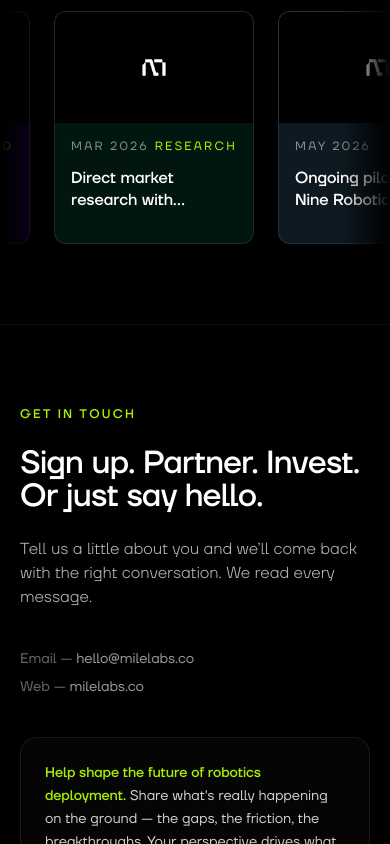
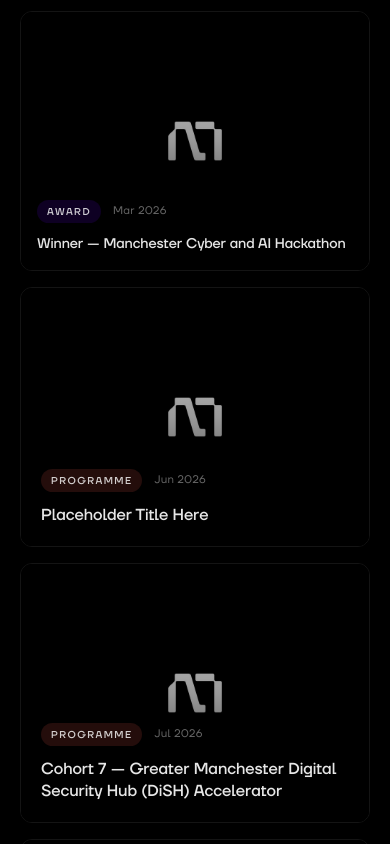
Before and after one commit to mile-robotics/mile-website-v2, a Next.js app: page / in a window 390 px wide. Shown: the part 4700-5544 px from the top of the page. Built offline with nearby package versions, Linux system fonts and the light colour scheme.

Commit message:
Update bento box

```diff
--- a/app/globals.css
+++ b/app/globals.css
@@ -179,14 +179,24 @@
 }
 
 .bento-grid > .bento-card {
-  min-height: 280px;
+  min-height: 260px;
 }
 
 @media (min-width: 768px) {
   .bento-grid {
     grid-template-columns: repeat(2, 1fr);
-    grid-auto-rows: 220px;
     gap: 20px;
+  }
+
+  .bento-grid > .bento-card {
+    min-height: 220px;
+  }
+}
+
+@media (min-width: 1024px) {
+  .bento-grid {
+    grid-template-columns: repeat(4, 1fr);
+    grid-auto-rows: 200px;
   }
 
   .bento-grid > .bento-card {
--- a/app/sections/Updates.tsx
+++ b/app/sections/Updates.tsx
@@ -1,6 +1,6 @@
 "use client";
 
-import { useEffect, useRef } from "react";
+import { useEffect, useState } from "react";
 import Image from "next/image";
 import { motion } from "framer-motion";
 
@@ -12,7 +12,7 @@
   image: string;
 };
 
-const row1Updates: Update[] = [
+const updates: Update[] = [
   {
     date: "Mar 2026",
     tag: "Award",
@@ -37,7 +37,8 @@
   {
     date: "Jul 2026",
     tag: "Programme",
-    title: "Cohort 7 — Greater Manchester Digital Security Hub (DiSH) Accelerator",
+    title:
+      "Cohort 7 — Greater Manchester Digital Security Hub (DiSH) Accelerator",
     accent: "bg-coral/15",
     image: "/updates/dish-accelerator-cohort-7.jpg",
   },
@@ -57,185 +58,264 @@
   },
 ];
 
-// TODO: Re-enable row2Updates when ready
-// const row2Updates: Update[] = [
-//   {
-//     date: "Mar 2026",
-//     tag: "Award",
-//     title: "Winner — Manchester Cyber and AI Hackathon",
-//     accent: "bg-electric-violet/15",
-//     image: "/updates/manchester-cyber-ai-hackathon.jpg",
-//   },
-//   {
-//     date: "Mar 2026",
-//     tag: "Research",
-//     title: "Direct market research with robotics industry leaders",
-//     accent: "bg-emerald-teal/15",
-//     image: "/updates/robotics-market-research.jpg",
-//   },
-//   {
-//     date: "May 2026",
-//     tag: "Milestone",
-//     title: "Registered with Companies House",
-//     accent: "bg-electric-lime/15",
-//     image: "/updates/companies-house-registration.jpg",
-//   },
-//   {
-//     date: "May 2026",
-//     tag: "Pilot",
-//     title: "Ongoing pilot with Ice Nine Robotics",
-//     accent: "bg-sky-blue/15",
-//     image: "/updates/icenine-robotics-pilot.jpg",
-//   },
-//   {
-//     date: "Jul 2026",
-//     tag: "Programme",
-//     title: "Cohort 7 — Greater Manchester Digital Security Hub (DiSH) Accelerator",
-//     accent: "bg-coral/15",
-//     image: "/updates/dish-accelerator-cohort-7.jpg",
-//   },
-//   {
-//     date: "From Jun 2026",
-//     tag: "Funding",
-//     title: "Non-dilutive grant funding round",
-//     accent: "bg-electric-violet/15",
-//     image: "/updates/grant-funding-round.jpg",
-//   },
-// ];
+/* ────────────────────────────────────────────────────────
+   Bento layout engine — 6 items, 4-column × 3-row grid
 
-const AUTO_SCROLL_PX_PER_SEC = 28;
-const RESUME_AFTER_IDLE_MS = 1500;
+   Every pattern uses 4 DIFFERENT card sizes:
+     • 1 big   (2×2 = 4 cells)
+     • 2 wide  (2×1 = 2 cells each)
+     • 1 tall  (1×2 = 2 cells)
+     • 2 normal(1×1 = 1 cell each)
 
-function UpdateCard({ u, ariaHidden }: { u: Update; ariaHidden?: boolean }) {
+   Total: 4 + 4 + 2 + 2 = 12 cells = 4 cols × 3 rows.
+
+   6 structurally unique patterns × 720 card shuffles
+   = 4 320 visually unique layouts per refresh.
+──────────────────────────────────────────────────────── */
+
+type GridPlacement = {
+  colStart: number;
+  colEnd: number;
+  rowStart: number;
+  rowEnd: number;
+};
+
+const BENTO_PATTERNS: GridPlacement[][] = [
+  // 1 — Big top-left
+  //  ┌─────────┬─────────┐
+  //  │         │ wide A  │
+  //  │ big 2×2 ├────┬────┤
+  //  │         │tall│ ·  │
+  //  ├─────────┤1×2 ├────┤
+  //  │ wide B  │    │ ·  │
+  //  └─────────┴────┴────┘
+  [
+    { colStart: 1, colEnd: 3, rowStart: 1, rowEnd: 3 },
+    { colStart: 3, colEnd: 5, rowStart: 1, rowEnd: 2 },
+    { colStart: 3, colEnd: 4, rowStart: 2, rowEnd: 4 },
+    { colStart: 4, colEnd: 5, rowStart: 2, rowEnd: 3 },
+    { colStart: 1, colEnd: 3, rowStart: 3, rowEnd: 4 },
+    { colStart: 4, colEnd: 5, rowStart: 3, rowEnd: 4 },
+  ],
+
+  // 2 — Big top-right
+  //  ┌─────────┬─────────┐
+  //  │ wide A  │         │
+  //  ├────┬────┤ big 2×2 │
+  //  │ ·  │tall│         │
+  //  ├────┤1×2 ├─────────┤
+  //  │ ·  │    │ wide B  │
+  //  └────┴────┴─────────┘
+  [
+    { colStart: 1, colEnd: 3, rowStart: 1, rowEnd: 2 },
+    { colStart: 3, colEnd: 5, rowStart: 1, rowEnd: 3 },
+    { colStart: 1, colEnd: 2, rowStart: 2, rowEnd: 3 },
+    { colStart: 2, colEnd: 3, rowStart: 2, rowEnd: 4 },
+    { colStart: 1, colEnd: 2, rowStart: 3, rowEnd: 4 },
+    { colStart: 3, colEnd: 5, rowStart: 3, rowEnd: 4 },
+  ],
+
+  // 3 — Big bottom-left
+  //  ┌─────────┬────┬────┐
+  //  │ wide A  │ ·  │tall│
+  //  ├─────────┼────┤1×2 │
+  //  │         │ ·  │    │
+  //  │ big 2×2 ├────┴────┤
+  //  │         │ wide B  │
+  //  └─────────┴─────────┘
+  [
+    { colStart: 1, colEnd: 3, rowStart: 1, rowEnd: 2 },
+    { colStart: 3, colEnd: 4, rowStart: 1, rowEnd: 2 },
+    { colStart: 4, colEnd: 5, rowStart: 1, rowEnd: 3 },
+    { colStart: 1, colEnd: 3, rowStart: 2, rowEnd: 4 },
+    { colStart: 3, colEnd: 4, rowStart: 2, rowEnd: 3 },
+    { colStart: 3, colEnd: 5, rowStart: 3, rowEnd: 4 },
+  ],
+
+  // 4 — Big bottom-right
+  //  ┌────┬────┬─────────┐
+  //  │ ·  │tall│ wide A  │
+  //  ├────┤1×2 ├─────────┤
+  //  │ ·  │    │         │
+  //  ├────┴────┤ big 2×2 │
+  //  │ wide B  │         │
+  //  └─────────┴─────────┘
+  [
+    { colStart: 1, colEnd: 2, rowStart: 1, rowEnd: 2 },
+    { colStart: 2, colEnd: 3, rowStart: 1, rowEnd: 3 },
+    { colStart: 3, colEnd: 5, rowStart: 1, rowEnd: 2 },
+    { colStart: 1, colEnd: 2, rowStart: 2, rowEnd: 3 },
+    { colStart: 3, colEnd: 5, rowStart: 2, rowEnd: 4 },
+    { colStart: 1, colEnd: 3, rowStart: 3, rowEnd: 4 },
+  ],
+
+  // 5 — Big center-left, wides at bottom
+  //  ┌────┬─────────┬────┐
+  //  │tall│         │ ·  │
+  //  │1×2 │ big 2×2 ├────┤
+  //  │    │         │ ·  │
+  //  ├────┴────┬────┴────┤
+  //  │ wide A  │ wide B  │
+  //  └─────────┴─────────┘
+  [
+    { colStart: 1, colEnd: 2, rowStart: 1, rowEnd: 3 },
+    { colStart: 2, colEnd: 4, rowStart: 1, rowEnd: 3 },
+    { colStart: 4, colEnd: 5, rowStart: 1, rowEnd: 2 },
+    { colStart: 4, colEnd: 5, rowStart: 2, rowEnd: 3 },
+    { colStart: 1, colEnd: 3, rowStart: 3, rowEnd: 4 },
+    { colStart: 3, colEnd: 5, rowStart: 3, rowEnd: 4 },
+  ],
+
+  // 6 — Both wides at top, big bottom-right
+  //  ┌─────────┬─────────┐
+  //  │ wide A  │ wide B  │
+  //  ├────┬────┼─────────┤
+  //  │tall│ ·  │         │
+  //  │1×2 ├────┤ big 2×2 │
+  //  │    │ ·  │         │
+  //  └────┴────┴─────────┘
+  [
+    { colStart: 1, colEnd: 3, rowStart: 1, rowEnd: 2 },
+    { colStart: 3, colEnd: 5, rowStart: 1, rowEnd: 2 },
+    { colStart: 1, colEnd: 2, rowStart: 2, rowEnd: 4 },
+    { colStart: 2, colEnd: 3, rowStart: 2, rowEnd: 3 },
+    { colStart: 3, colEnd: 5, rowStart: 2, rowEnd: 4 },
+    { colStart: 2, colEnd: 3, rowStart: 3, rowEnd: 4 },
+  ],
+];
+
+function shuffleArray<T>(arr: T[]): T[] {
+  const shuffled = [...arr];
+  for (let i = shuffled.length - 1; i > 0; i--) {
+    const j = Math.floor(Math.random() * (i + 1));
+    [shuffled[i], shuffled[j]] = [shuffled[j], shuffled[i]];
+  }
+  return shuffled;
+}
+
+type CardSize = "big" | "wide" | "tall" | "normal";
+
+function getCardSize(p: GridPlacement): CardSize {
+  const cols = p.colEnd - p.colStart;
+  const rows = p.rowEnd - p.rowStart;
+  if (cols > 1 && rows > 1) return "big";
+  if (cols > 1) return "wide";
+  if (rows > 1) return "tall";
+  return "normal";
+}
+
+/* ── Card ──────────────────────────────────────────── */
+
+const sizeStyles: Record<CardSize, { padding: string; title: string }> = {
+  big: {
+    padding: "p-6 sm:p-8 lg:p-10",
+    title: "text-lg sm:text-xl lg:text-2xl max-w-[28ch]",
+  },
+  wide: {
+    padding: "p-5 sm:p-7",
+    title: "text-base sm:text-lg lg:text-xl max-w-[32ch]",
+  },
+  tall: {
+    padding: "p-5 sm:p-7",
+    title: "text-base sm:text-lg max-w-[20ch]",
+  },
+  normal: {
+    padding: "p-4 sm:p-5",
+    title: "text-sm sm:text-base line-clamp-2",
+  },
+};
+
+function BentoCard({
+  update,
+  placement,
+  index,
+}: {
+  update: Update;
+  placement: GridPlacement;
+  index: number;
+}) {
+  const size = getCardSize(placement);
+  const styles = sizeStyles[size];
+
   return (
-    <article
-      aria-hidden={ariaHidden}
-      className={`shrink-0 w-[200px] sm:w-[230px] md:w-[260px] rounded-xl sm:rounded-2xl border border-white/10 ${u.accent} overflow-hidden backdrop-blur-sm`}
+    <motion.article
+      initial={{ opacity: 0, y: 28, scale: 0.96 }}
+      animate={{ opacity: 1, y: 0, scale: 1 }}
+      transition={{
+        duration: 0.65,
+        delay: 0.08 + index * 0.1,
+        ease: [0.25, 0.46, 0.45, 0.94],
+      }}
+      className="bento-card group relative rounded-xl sm:rounded-2xl overflow-hidden border border-white/[0.08] hover:border-white/[0.18] transition-[border-color,box-shadow] duration-500 cursor-default"
+      style={
+        {
+          "--bento-col-start": placement.colStart,
+          "--bento-col-end": placement.colEnd,
+          "--bento-row-start": placement.rowStart,
+          "--bento-row-end": placement.rowEnd,
+        } as React.CSSProperties
+      }
     >
-      <div className="relative w-full aspect-video bg-white/5">
+      {/* Full-bleed image */}
+      <div className="absolute inset-0">
         <Image
-          src={u.image}
-          alt={u.title}
+          src={update.image}
+          alt={update.title}
           fill
-          sizes="(max-width: 640px) 200px, (max-width: 768px) 230px, 260px"
-          className="object-cover"
+          sizes={
+            size === "big"
+              ? "(max-width: 768px) 100vw, 50vw"
+              : size === "wide"
+                ? "(max-width: 768px) 100vw, 50vw"
+                : "(max-width: 768px) 100vw, 25vw"
+          }
+          className="object-cover transition-transform duration-700 ease-out group-hover:scale-[1.04]"
         />
       </div>
-      <div className="p-4 sm:p-5">
-        <div className="flex items-center justify-between text-xs uppercase tracking-[0.18em] text-white/50">
-          <span>{u.date}</span>
-          <span className="text-electric-lime">{u.tag}</span>
+
+      {/* Gradient overlay */}
+      <div className="absolute inset-0 bg-gradient-to-t from-black/90 via-black/40 to-black/10" />
+
+      {/* Content */}
+      <div
+        className={`relative h-full flex flex-col justify-end ${styles.padding}`}
+      >
+        <div className="flex items-center gap-3">
+          <span
+            className={`text-[10px] sm:text-[11px] px-2.5 py-1 rounded-full ${update.accent} backdrop-blur-sm text-white/80 uppercase tracking-[0.14em] font-medium`}
+          >
+            {update.tag}
+          </span>
+          <span className="text-[11px] text-white/40 tracking-wide">
+            {update.date}
+          </span>
         </div>
-        <h3 className="mt-3 text-base font-medium leading-snug line-clamp-2">
-          {u.title}
+        <h3
+          className={`mt-3 font-medium leading-snug text-white/90 ${styles.title}`}
+        >
+          {update.title}
         </h3>
       </div>
-    </article>
+
+      {/* Hover glow */}
+      <div className="absolute inset-0 opacity-0 group-hover:opacity-100 transition-opacity duration-500 pointer-events-none rounded-2xl shadow-[inset_0_0_40px_rgba(169,240,0,0.04)]" />
+    </motion.article>
   );
 }
 
+/* ── Section ───────────────────────────────────────── */
+
 export function Updates() {
-  const track1Ref = useRef<HTMLDivElement>(null);
-  // const track2Ref = useRef<HTMLDivElement>(null); // TODO: Re-enable with row2
-  const pausedRef = useRef(false);
-  const resumeTimerRef = useRef<ReturnType<typeof setTimeout> | undefined>();
-
-  const bumpPause = () => {
-    pausedRef.current = true;
-    if (resumeTimerRef.current) clearTimeout(resumeTimerRef.current);
-    resumeTimerRef.current = setTimeout(() => {
-      pausedRef.current = false;
-    }, RESUME_AFTER_IDLE_MS);
-  };
+  const [layout, setLayout] = useState<{
+    cards: Update[];
+    pattern: GridPlacement[];
+  } | null>(null);
 
   useEffect(() => {
-    const el1 = track1Ref.current;
-    // const el2 = track2Ref.current; // TODO: Re-enable with row2
-    if (!el1) return;
-
-    const prefersReduced = window.matchMedia(
-      "(prefers-reduced-motion: reduce)"
-    ).matches;
-    if (prefersReduced) return;
-
-    // TODO: Re-enable with row2
-    // el2.scrollLeft = el2.scrollWidth / 2;
-
-    let last = performance.now();
-    let rafId = 0;
-    let acc1 = 0;
-    // let acc2 = 0; // TODO: Re-enable with row2
-
-    const tick = (now: number) => {
-      const dt = Math.min((now - last) / 1000, 1 / 30);
-      last = now;
-
-      if (!pausedRef.current) {
-        // Row 1 — scrolls left
-        acc1 += AUTO_SCROLL_PX_PER_SEC * dt;
-        const whole1 = Math.floor(acc1);
-        if (whole1 > 0) {
-          el1.scrollLeft += whole1;
-          acc1 -= whole1;
-        }
-        const half1 = el1.scrollWidth / 2;
-        if (half1 > 0 && el1.scrollLeft >= half1) {
-          el1.scrollLeft -= half1;
-        }
-
-        // TODO: Re-enable with row2
-        // // Row 2 — scrolls right
-        // acc2 += AUTO_SCROLL_PX_PER_SEC * dt;
-        // const whole2 = Math.floor(acc2);
-        // if (whole2 > 0) {
-        //   el2.scrollLeft -= whole2;
-        //   acc2 -= whole2;
-        // }
-        // const half2 = el2.scrollWidth / 2;
-        // if (half2 > 0 && el2.scrollLeft <= 0) {
-        //   el2.scrollLeft += half2;
-        // }
-      }
-
-      rafId = requestAnimationFrame(tick);
-    };
-    rafId = requestAnimationFrame(tick);
-
-    const onEnter = () => {
-      pausedRef.current = true;
-      if (resumeTimerRef.current) clearTimeout(resumeTimerRef.current);
-    };
-    const onLeave = () => { pausedRef.current = false; };
-    const onWheel = () => bumpPause();
-    const onTouchStart = onEnter;
-    const onTouchEnd = () => bumpPause();
-
-    [el1].forEach((el) => {
-      el.addEventListener("mouseenter", onEnter);
-      el.addEventListener("mouseleave", onLeave);
-      el.addEventListener("wheel", onWheel, { passive: true });
-      el.addEventListener("touchstart", onTouchStart, { passive: true });
-      el.addEventListener("touchend", onTouchEnd);
-    });
-
-    const onVisibility = () => {
-      if (document.hidden) pausedRef.current = true;
-      else bumpPause();
-    };
-    document.addEventListener("visibilitychange", onVisibility);
-
-    return () => {
-      cancelAnimationFrame(rafId);
-      if (resumeTimerRef.current) clearTimeout(resumeTimerRef.current);
-      [el1].forEach((el) => {
-        el.removeEventListener("mouseenter", onEnter);
-        el.removeEventListener("mouseleave", onLeave);
-        el.removeEventListener("wheel", onWheel);
-        el.removeEventListener("touchstart", onTouchStart);
-        el.removeEventListener("touchend", onTouchEnd);
-      });
-      document.removeEventListener("visibilitychange", onVisibility);
-    };
+    const shuffled = shuffleArray(updates);
+    const pattern =
+      BENTO_PATTERNS[Math.floor(Math.random() * BENTO_PATTERNS.length)];
+    setLayout({ cards: shuffled, pattern });
   }, []);
 
   return (
@@ -267,37 +347,23 @@
           Quiet, steady progress — pilots, awards, research, and the moments
           worth marking.
         </p>
-      </div>
 
-      <div className="relative mt-12 sm:mt-14 flex flex-col gap-6">
-        <div className="pointer-events-none absolute inset-y-0 left-0 w-12 sm:w-24 z-10 bg-gradient-to-r from-black to-transparent" />
-        <div className="pointer-events-none absolute inset-y-0 right-0 w-12 sm:w-24 z-10 bg-gradient-to-l from-black to-transparent" />
-
-        {/* Row 1 — scrolls left */}
-        <div
-          ref={track1Ref}
-          className="flex gap-6 overflow-x-auto overscroll-x-contain px-5 sm:px-6 lg:px-10 no-scrollbar"
-        >
-          {row1Updates.map((u) => (
-            <UpdateCard key={`a-${u.title}`} u={u} />
-          ))}
-          {row1Updates.map((u) => (
-            <UpdateCard key={`b-${u.title}`} u={u} ariaHidden />
-          ))}
+        {/* Bento Grid */}
+        <div className="bento-grid mt-12 sm:mt-16">
+          {layout ? (
+            layout.cards.map((update, i) => (
+              <BentoCard
+                key={update.title}
+                update={update}
+                placement={layout.pattern[i]}
+                index={i}
+              />
+            ))
+          ) : (
+            /* Reserve space to prevent layout shift during hydration */
+            <div className="col-span-full min-h-[600px] lg:min-h-[640px]" />
+          )}
         </div>
-
-        {/* TODO: Re-enable Row 2 when ready */}
-        {/* <div
-          ref={track2Ref}
-          className="flex gap-6 overflow-x-auto overscroll-x-contain px-5 sm:px-6 lg:px-10 no-scrollbar"
-        >
-          {row2Updates.map((u) => (
-            <UpdateCard key={`a-${u.title}`} u={u} />
-          ))}
-          {row2Updates.map((u) => (
-            <UpdateCard key={`b-${u.title}`} u={u} ariaHidden />
-          ))}
-        </div> */}
       </div>
     </section>
   );
```
